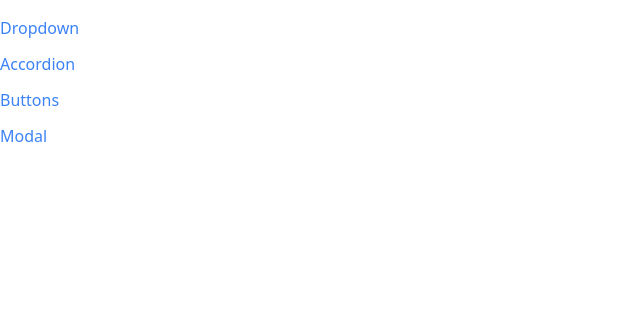
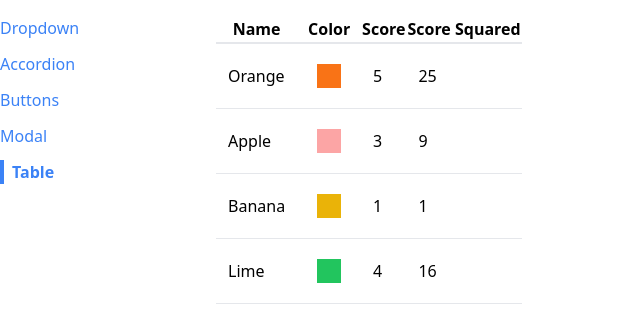
Before and after one commit to alyamkin/udemy-modern-react-with-redux, a React (Create React App) app in the folder comps/: page /table in a window 1280 px wide. Shown: the top 322 px of the page, without its empty margins (0-640 px from the left). Built offline with nearby package versions, Linux system fonts and the light colour scheme.

Commit message:
Add section15 make a feature-full data table

```diff
--- /dev/null
+++ b/comps/src/Pages/TablePage.js
@@ -0,0 +1,28 @@
+import Table from "../components/Table";
+
+const data = [
+  { name: "Orange", color: "bg-orange-500", score: 5 },
+  { name: "Apple", color: "bg-red-300", score: 3 },
+  { name: "Banana", color: "bg-yellow-500", score: 1 },
+  { name: "Lime", color: "bg-green-500", score: 4 },
+];
+
+const config = [
+  { label: "Name", render: (fruit) => fruit.name },
+  {
+    label: "Color",
+    render: (fruit) => <div className={`p-3 m-2 ${fruit.color}`} />,
+  },
+  { label: "Score", render: (fruit) => fruit.score },
+  { label: "Score Squared", render: (fruit) => fruit.score ** 2 },
+];
+
+function TablePage() {
+  return (
+    <div>
+      <Table data={data} config={config} />
+    </div>
+  );
+}
+
+export default TablePage;
--- a/comps/src/components/Routes.js
+++ b/comps/src/components/Routes.js
@@ -3,6 +3,7 @@
 import DropdownPage from "../Pages/DropdownPage";
 import ButtontPage from "../Pages/ButtonPage";
 import ModalPage from "../Pages/ModalPage";
+import TablePage from "../Pages/TablePage";
 
 function Routes() {
   return (
@@ -19,6 +20,9 @@
       <Route path="/modal">
         <ModalPage />
       </Route>
+      <Route path="/table">
+        <TablePage />
+      </Route>
     </div>
   );
 }
--- a/comps/src/components/Sidebar.js
+++ b/comps/src/components/Sidebar.js
@@ -6,6 +6,7 @@
     { label: "Accordion", path: "/accordion" },
     { label: "Buttons", path: "/buttons" },
     { label: "Modal", path: "/modal" },
+    { label: "Table", path: "/table" },
   ];
 
   const renderedLinks = links.map((link) => {
--- /dev/null
+++ b/comps/src/components/Table.js
@@ -0,0 +1,26 @@
+function Table({ data, config }) {
+  const renderedHeaders = config.map((column) => {
+    return <th key={column.label}>{column.label}</th>;
+  });
+
+  const renderedBody = data.map((row) => (
+    <tr key={row.name} className="border-b">
+      {config.map((column) => (
+        <td key={column.label} className="p-3">
+          {column.render(row)}
+        </td>
+      ))}
+    </tr>
+  ));
+
+  return (
+    <table className="table-auto border-spacing-2">
+      <thead>
+        <tr className="border-b-2">{renderedHeaders}</tr>
+      </thead>
+      <tbody>{renderedBody}</tbody>
+    </table>
+  );
+}
+
+export default Table;
```
